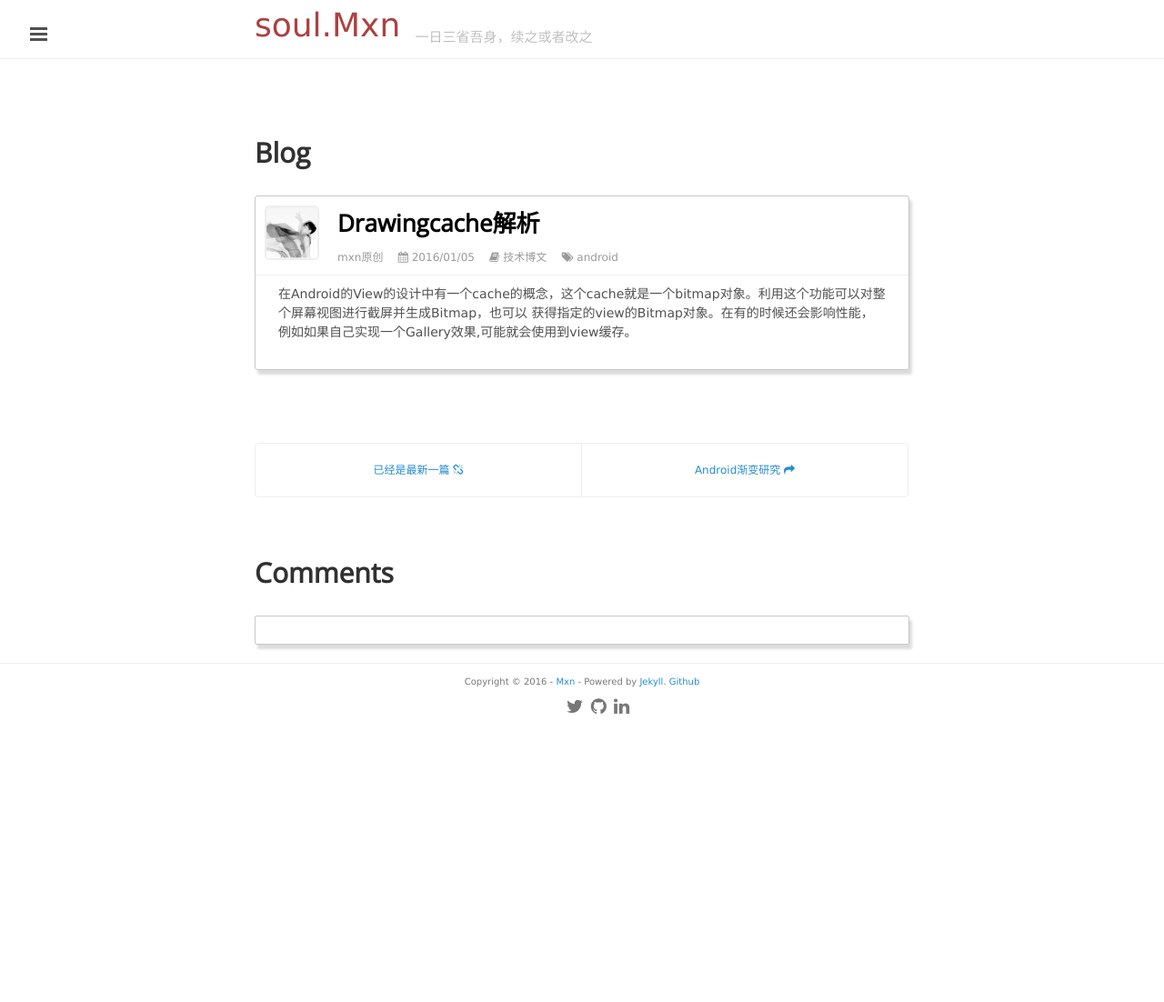
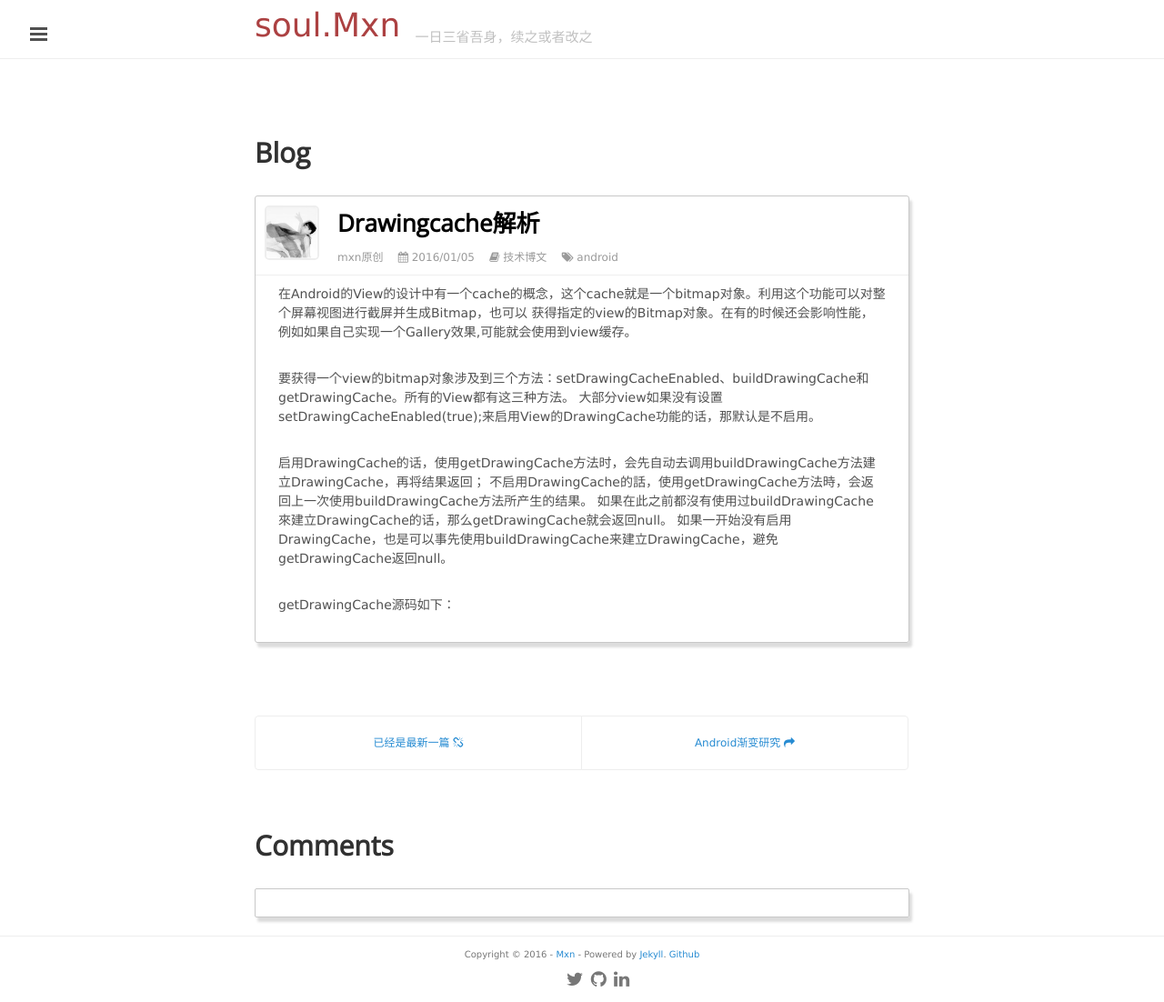
Before and after one commit to mxn21/mxn21.github.io, a Jekyll site: the page built from _posts/2016-1-5-DrawingCache解析.md, in a window 1280 px wide. Shown: the whole page at 91% size. Built offline with Jekyll 4.4.1, drawn with Linux system fonts in a browser that asks for light colours; Markdown is read by kramdown in place of the engine named in the settings; comment, search, counter and statistics services are not loaded; before the commit the page ends 900 px from its top, so only the background shows below that.

Commit message:
23423423

```diff
--- a/_posts/2016-1-5-DrawingCache解析.md
+++ b/_posts/2016-1-5-DrawingCache解析.md
@@ -8,3 +8,13 @@
 
 在Android的View的设计中有一个cache的概念，这个cache就是一个bitmap对象。利用这个功能可以对整个屏幕视图进行截屏并生成Bitmap，也可以
 获得指定的view的Bitmap对象。在有的时候还会影响性能，例如如果自己实现一个Gallery效果,可能就会使用到view缓存。
+
+要获得一个view的bitmap对象涉及到三个方法：setDrawingCacheEnabled、buildDrawingCache和getDrawingCache。所有的View都有这三种方法。
+大部分view如果没有设置setDrawingCacheEnabled(true);来启用View的DrawingCache功能的话，那默认是不启用。
+
+启用DrawingCache的话，使用getDrawingCache方法时，会先自动去调用buildDrawingCache方法建立DrawingCache，再将结果返回；
+不启用DrawingCache的話，使用getDrawingCache方法時，会返回上一次使用buildDrawingCache方法所产生的结果。
+如果在此之前都沒有使用过buildDrawingCache來建立DrawingCache的话，那么getDrawingCache就会返回null。
+如果一开始没有启用DrawingCache，也是可以事先使用buildDrawingCache来建立DrawingCache，避免getDrawingCache返回null。
+
+getDrawingCache源码如下：
```
